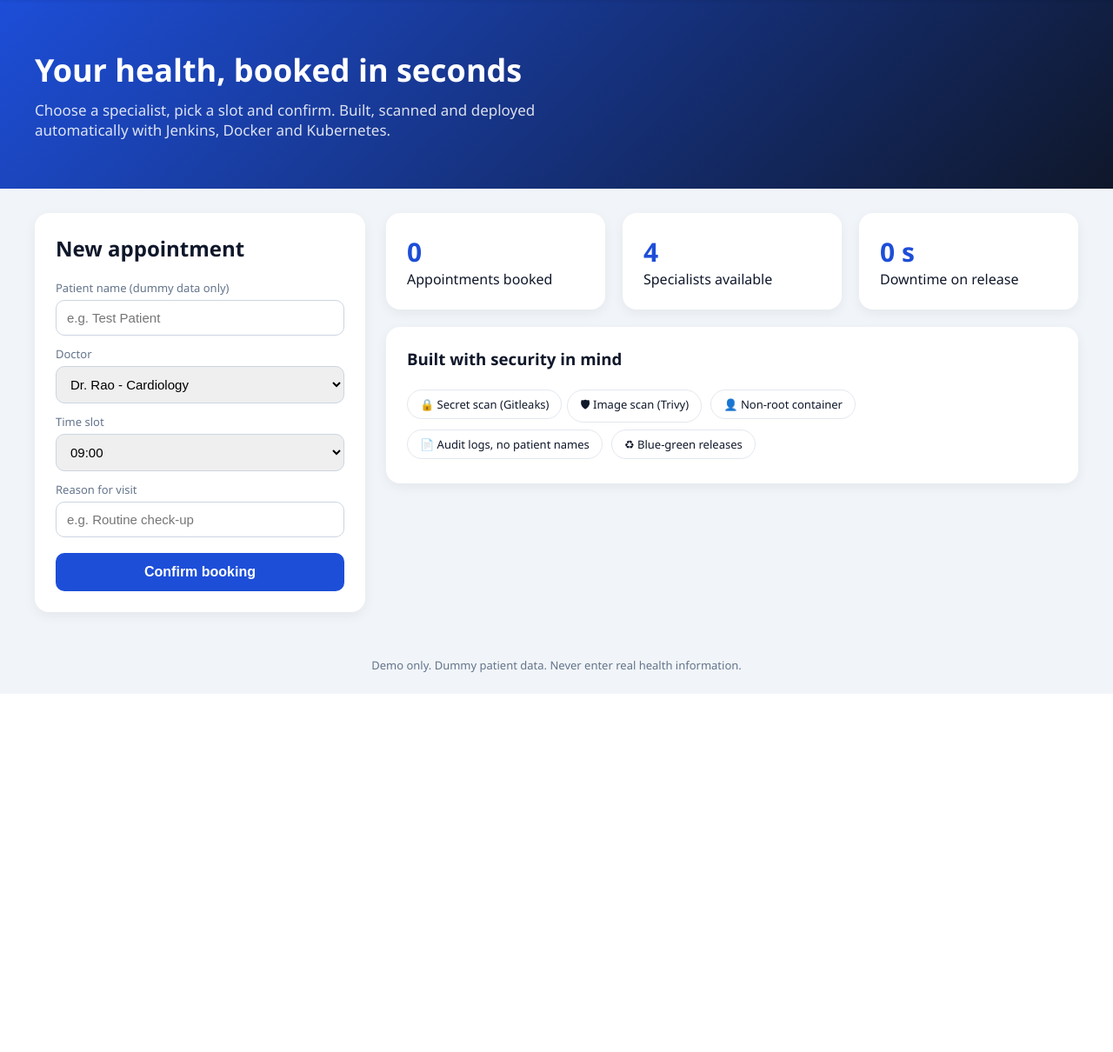
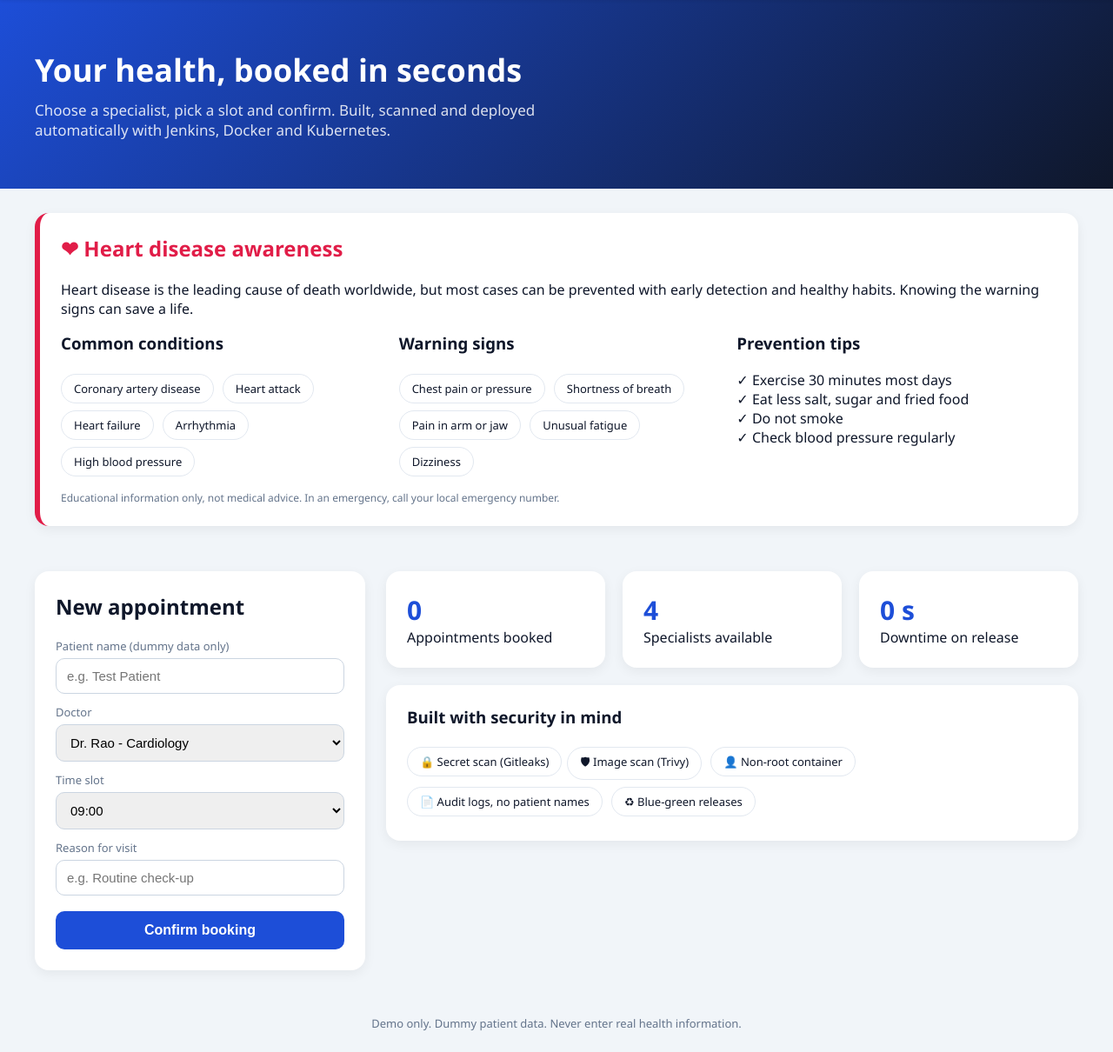
Before and after one commit to aimanmunshi/medicare-portal, a Flask app: page / in a window 1280 px wide. Shown: the part 56-1266 px from the top of the page at 87% size. Before the commit the page ends 854 px from the top, so only its background shows below. Run offline with Flask 3, Linux system fonts and the light colour scheme.

Commit message:
Add heart disease awareness section to index.html

```diff
--- a/templates/index.html
+++ b/templates/index.html
@@ -2,7 +2,41 @@
 {% block body %}
 <section class="hero"><h1>Your health, booked in seconds</h1>
 <p>Choose a specialist, pick a slot and confirm. Built, scanned and deployed automatically with Jenkins, Docker and Kubernetes.</p></section>
-<div class="wrap two">
+
+<div class="wrap">
+  <div class="card" style="border-left:6px solid #e11d48;margin-bottom:24px">
+    <h2 style="color:#e11d48">&#10084; Heart disease awareness</h2>
+    <p>Heart disease is the leading cause of death worldwide, but most cases can be prevented with early detection and healthy habits. Knowing the warning signs can save a life.</p>
+    <div class="grid" style="margin-top:16px">
+      <div>
+        <h3>Common conditions</h3>
+        <span class="pill">Coronary artery disease</span>
+        <span class="pill">Heart attack</span>
+        <span class="pill">Heart failure</span>
+        <span class="pill">Arrhythmia</span>
+        <span class="pill">High blood pressure</span>
+      </div>
+      <div>
+        <h3>Warning signs</h3>
+        <span class="pill">Chest pain or pressure</span>
+        <span class="pill">Shortness of breath</span>
+        <span class="pill">Pain in arm or jaw</span>
+        <span class="pill">Unusual fatigue</span>
+        <span class="pill">Dizziness</span>
+      </div>
+      <div>
+        <h3>Prevention tips</h3>
+        <div>&#10003; Exercise 30 minutes most days</div>
+        <div>&#10003; Eat less salt, sugar and fried food</div>
+        <div>&#10003; Do not smoke</div>
+        <div>&#10003; Check blood pressure regularly</div>
+      </div>
+    </div>
+    <p style="font-size:12px;color:#64748b;margin-bottom:0">Educational information only, not medical advice. In an emergency, call your local emergency number.</p>
+  </div>
+</div>
+
+<div class="wrap two" style="padding-top:0">
   <div class="card"><h2>New appointment</h2>
     <form method="post" action="/book">
       <label>Patient name (dummy data only)</label>
```
